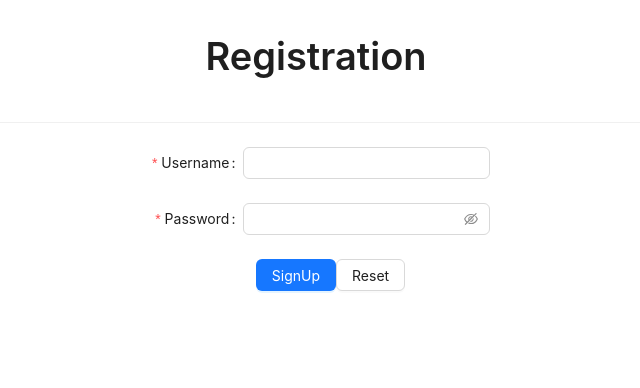
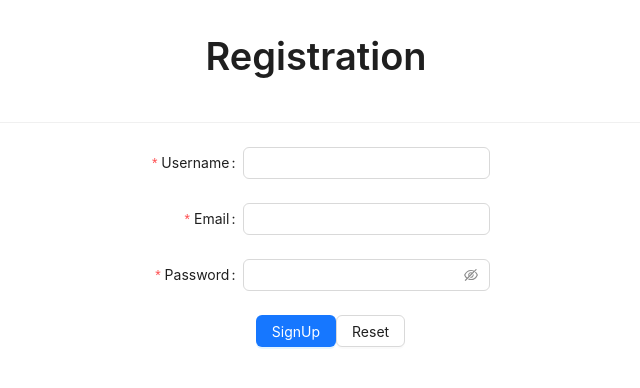
Before and after one commit to Friend34you/wilix-blog, a React (Vite) app: page / in a window 1280 px wide. Shown: the top 388 px of the page, without its empty margins (324-964 px from the left). Built offline with nearby package versions, Linux system fonts and the light colour scheme.

Commit message:
registration-form6 - changed authForm type toggle, added types, added space

```diff
--- a/src/components/authorization/AuthForm.tsx
+++ b/src/components/authorization/AuthForm.tsx
@@ -1,31 +1,26 @@
 import {Button, Flex, Form, Input} from "antd";
 import {FC} from "react";
 import styled from "styled-components";
+import {ValidateErrorEntity} from "rc-field-form/lib/interface";
+import {FieldType} from "./authTypes.ts";
 
-
-interface RegistrationFormInterface {
+interface AuthFormProps {
     type: "registration" | "authorization";
-    onFinishFailed: (errorInfo: object) => void;
-    onFinish: (values: object) => void;
+    onFinishFailed: (errorInfo: ValidateErrorEntity) => void;
+    onFinish: (values: FieldType) => void;
 }
-
-type FieldType = {
-    username?: string;
-    password?: string;
-    email?: string;
-};
 
 const StyledForm = styled(Form)`
   max-width: 500px;
 `
 
-const AuthForm: FC<RegistrationFormInterface> = ({onFinishFailed, onFinish, type}) => {
+const AuthForm: FC<AuthFormProps> = ({onFinishFailed, onFinish, type}) => {
 
     const [form] = StyledForm.useForm()
 
     const handleReset = () => form.resetFields()
 
-    if (type === "registration") return (
+    return (
         <StyledForm
             name="basic"
             labelCol={{span: 7}}
@@ -44,6 +39,7 @@ const AuthForm: FC<RegistrationFormInterface> = ({onFinishFailed, onFinish, type
                 <Input/>
             </StyledForm.Item>
 
+            {type === "registration" && (
                 <StyledForm.Item<FieldType>
                     label="Email"
                     name="email"
@@ -51,52 +47,7 @@ const AuthForm: FC<RegistrationFormInterface> = ({onFinishFailed, onFinish, type
                 >
                     <Input/>
                 </StyledForm.Item>
-
-            <StyledForm.Item<FieldType>
-                label="Password"
-                name="password"
-                rules={[{required: true, message: 'Please input your password!'}]}
-            >
-                <Input.Password/>
-            </StyledForm.Item>
-
-
-            <StyledForm.Item wrapperCol={{offset: 2}}>
-                <Flex justify={"center"}>
-                    <Button
-                        type="primary"
-                        htmlType="submit">
-                        SignUp
-                    </Button>
-
-                    <Button
-                        htmlType="button"
-                        onClick={handleReset}>
-                        Reset
-                    </Button>
-                </Flex>
-            </StyledForm.Item>
-        </StyledForm>
-    );
-
-    if (type === "authorization") return (
-        <StyledForm
-            name="basic"
-            labelCol={{span: 7}}
-            wrapperCol={{span: 17}}
-            form={form}
-            initialValues={{remember: true}}
-            onFinish={onFinish}
-            onFinishFailed={onFinishFailed}
-            autoComplete="off"
-        >
-            <StyledForm.Item<FieldType>
-                label="Username"
-                name="username"
-                rules={[{required: true, message: 'Please input your username!'}]}
-            >
-                <Input/>
-            </StyledForm.Item>
+            )}
 
             <StyledForm.Item<FieldType>
                 label="Password"
@@ -116,7 +67,8 @@ const AuthForm: FC<RegistrationFormInterface> = ({onFinishFailed, onFinish, type
 
                     <Button
                         htmlType="button"
-                        onClick={handleReset}>
+                        onClick={handleReset}
+                    >
                         Reset
                     </Button>
                 </Flex>
--- a/src/components/authorization/Registration.tsx
+++ b/src/components/authorization/Registration.tsx
@@ -1,17 +1,17 @@
 import {Divider, Flex, Typography} from "antd";
 import AuthForm from "./AuthForm.tsx";
-
+import {FieldType} from "./authTypes.ts";
+import {ValidateErrorEntity} from "rc-field-form/lib/interface";
 
 const {Title} = Typography
 
-
 const Registration = () => {
 
-    const onFinish = (values: object) => {
+    const onFinish = (values: FieldType) => {
         console.log('Success:', values);
     };
 
-    const onFinishFailed = (errorInfo: object) => {
+    const onFinishFailed = (errorInfo: ValidateErrorEntity) => {
         console.log('Failed:', errorInfo);
     };
 
@@ -25,7 +25,7 @@ const Registration = () => {
             </Title>
             <Divider/>
             <AuthForm
-                type={"authorization"}
+                type={"registration"}
                 onFinish={onFinish}
                 onFinishFailed={onFinishFailed}
             />
--- /dev/null
+++ b/src/components/authorization/authTypes.ts
@@ -0,0 +1,5 @@
+export type FieldType = {
+    username?: string;
+    password?: string;
+    email?: string;
+}
--- a/src/main.tsx
+++ b/src/main.tsx
@@ -4,6 +4,6 @@ import App from './components/App.tsx'
 
 ReactDOM.createRoot(document.getElementById('root')!).render(
     <React.StrictMode>
-        <App/>
+        <App />
     </React.StrictMode>,
 )
```
Lines whose indentation alone changed are shown as unchanged.
